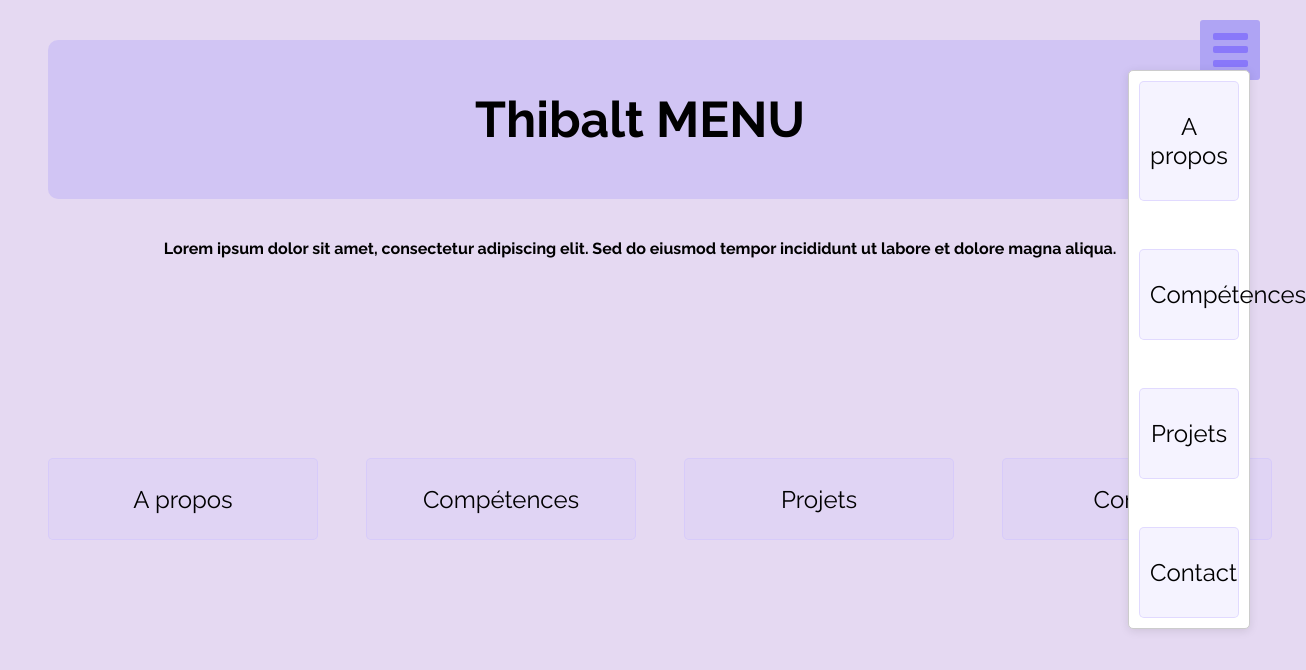
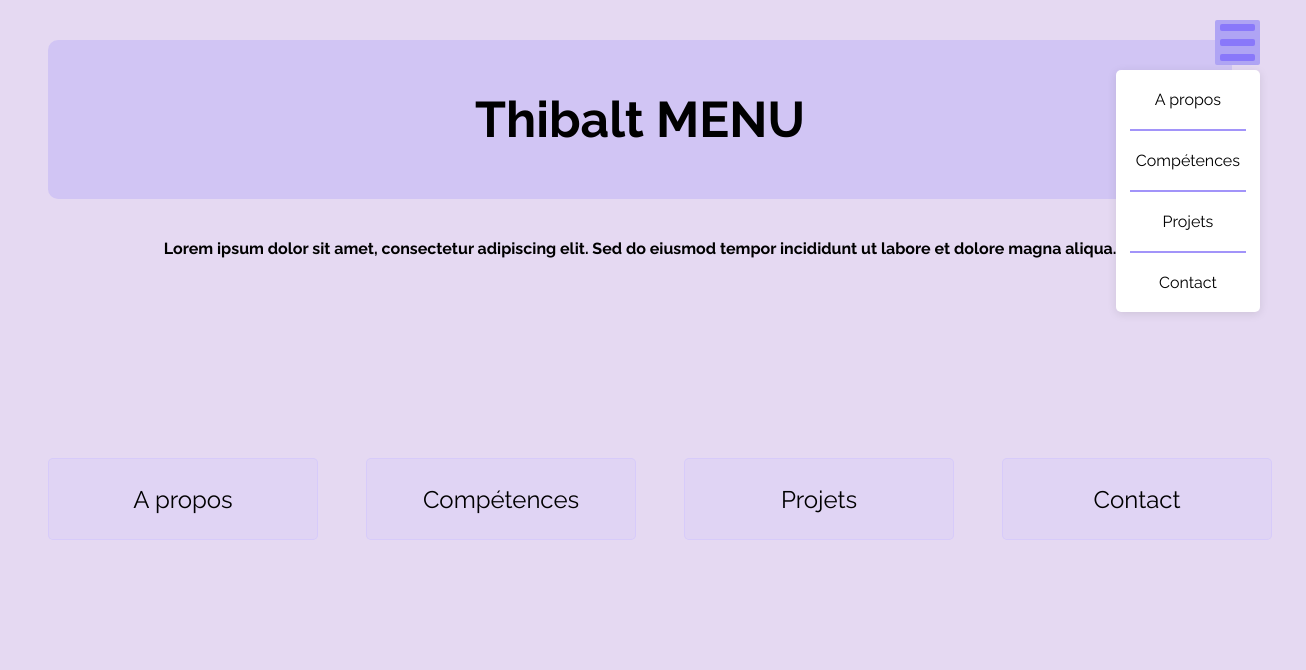
Before and after one commit to moustichat/repo-sans-vsc, a plain HTML site: page index.html in a window 1280 px wide. Both pictures are taken after a click on the element 1230 px from the left and 50 px from the top of the page. Shown: the whole page, 1306 px wide, since content can reach past the window. Drawn offline with Linux system fonts and the light colour scheme.

Commit message:
Menu déroulant OK avec barres

```diff
--- a/index.html
+++ b/index.html
@@ -34,14 +34,15 @@
         <div class="line"></div>
     </div>
 
-    <div id="dropdown-menu" class="dropdown-menu">
-        <ul>
+    <ul id="dropdown-menu" class="dropdown-menu">
             <li><a href="#about">A propos</a></li>
+            <li class = "trait"></li>
             <li><a href="#skills">Compétences</a></li>
+            <li class = "trait"></li>
             <li><a href="#projects">Projets</a></li>
-            <li><a href="#contact">Contact</a></li>
-        </ul>
-    </div>
+            <li class = "trait"></li>
+            <li id = "last_opt"><a href="#contact">Contact</a></li>
+    </ul>
 
 
     <nav>
--- a/style.css
+++ b/style.css
@@ -12,7 +12,7 @@ h1 {
     border-radius: 10px;
 }
 
-ul {
+nav ul {
     margin-top: 200px;
     display: flex;
     align-content: space-around;
@@ -20,7 +20,7 @@ ul {
     gap: 3rem;
 }
 
-li {
+nav li {
     height: 5rem;
     padding: 0;
     background-color: rgb(205, 193, 255, 0.2);
@@ -34,7 +34,7 @@ li {
     justify-content: center;
 }
 
-li a {
+nav li a {
     display: flex;
     align-items: center;
     justify-content: center;
@@ -45,21 +45,11 @@ li a {
     color: inherit;
 }
 
-div {
-    width: 100px;
-    margin: 10px;
-    margin-left: 0;
-    padding: 10px;
-
-    text-align: center;
-    border-radius: 3px;
-    background-color: lightslategrey;
-}
 
 #accueil {
     background-color: rgb(175, 164, 244);
-    width: 40px;
-    height: 40px;
+    width: 45px;
+    height: 45px;
     position: absolute;
     right: 0;
     top: 0;
@@ -68,6 +58,7 @@ div {
     flex-direction: column;
     justify-content: space-around;
     align-items: center;
+    border-radius: 2px;
 }
 
 #accueil .line {
@@ -82,38 +73,48 @@ div {
 #dropdown-menu {
     display: none;
     position: absolute;
-    top: 60px; /* Adjusted to ensure visibility */
+    top: 70px;
     right: 20px;
     background-color: white;
-    border: 1px solid #ccc;
     border-radius: 5px;
     box-shadow: 0 2px 10px rgba(0, 0, 0, 0.1);
+    list-style-type: none;
+    padding: 0;
+    margin: 0;
+    flex-direction: column;
+    text-align: center;
 }
 
 #dropdown-menu.show {
     display: block;
 }
 
-#dropdown-menu ul {
-    list-style-type: none;
-    padding: 0;
-    margin: 0;
-    flex-direction: column;
-}
 
 #dropdown-menu li {
     padding: 10px;
-    text-align: center;
+    margin: 10px;
+}
+
+#dropdown-menu .trait {
+    padding: 0;
+    margin: auto;
+    width: 80%;
+    height: 2px;
+    background-color: rgb(162, 148, 249);
+}
+
+#last_opt {
+    border-bottom: none;
 }
 
 #dropdown-menu li a {
     text-decoration: none;
     color: black;
-    display: block;
+    width: 70%;
 }
 
 #dropdown-menu li a:hover {
-    background-color: #f0f0f0;
+    background-color: goldenrod;
 }
 
 section p {
```
